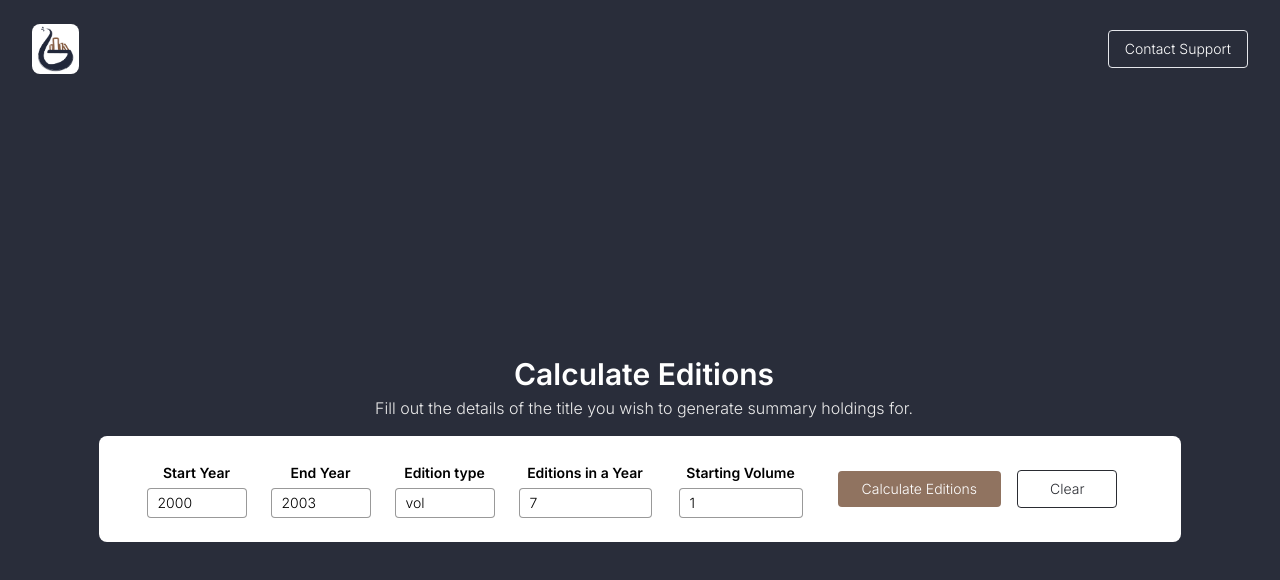
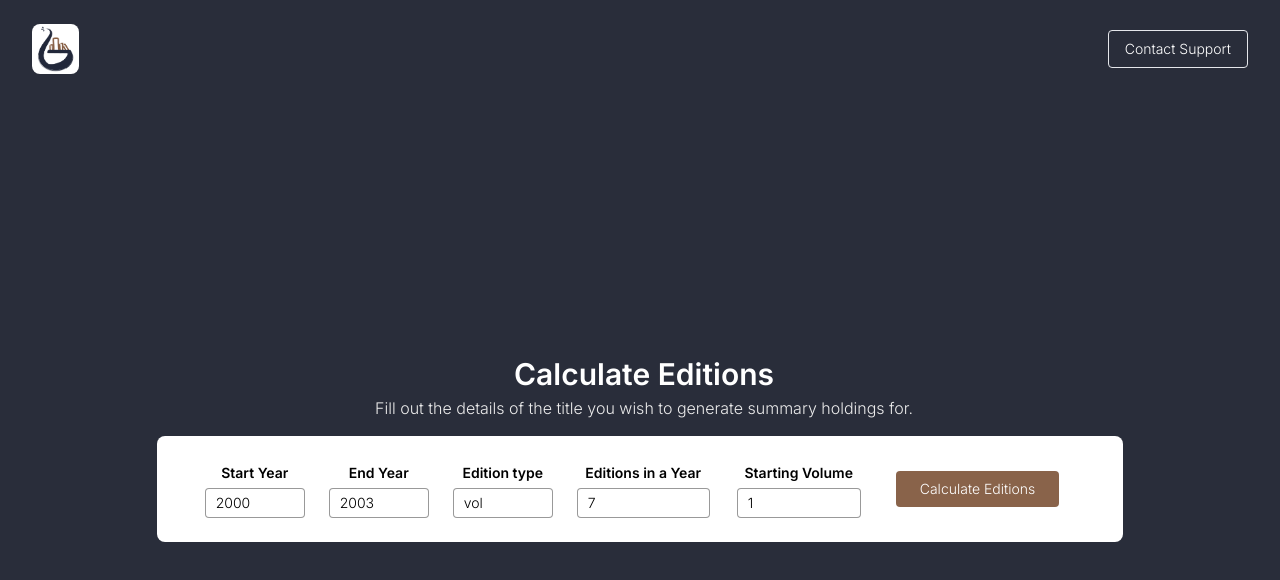
Before and after one commit to jjose14-Jacob-Jose/getSummaryHoldings, a Next.js app: page / in a window 1280 px wide. Shown: the top 580 px of the page. Built offline with nearby package versions, Linux system fonts and the light colour scheme.

Commit message:
SCG-112: Update button colors to match the prototype. Handled conditional display of Clear button.

```diff
--- a/src/components/UserInputs.jsx
+++ b/src/components/UserInputs.jsx
@@ -7,7 +7,7 @@ import { validateUserInputs } from "../../public/public";
  *
  * @author pdoddi
  */
-export default function UserInputs({setDisplayResults, setEditionRows}) {
+export default function UserInputs({setDisplayResults, setEditionRows, displayResults}) {
 
     function handleCalculateEditionsClick(e) {
         setEditionRows(null);
@@ -48,10 +48,12 @@ export default function UserInputs({setDisplayResults, setEditionRows}) {
                     </div>
                 </div>
 
-                <button onClick={handleCalculateEditionsClick} id="btnCreateTable" className="p-2 px-6 h-fit text-sm font-light bg-[#907360] text-white rounded hover:bg-[#89634A] hover:font-light items-center">Calculate Editions</button>
+                <button onClick={handleCalculateEditionsClick} id="btnCreateTable" className="p-2 px-6 h-fit text-sm font-light bg-[#89634A] text-white rounded hover:bg-[#83593D] hover:font-light items-center">Calculate Editions</button>
 
-                <button onClick={handleClear} id="btnClearAll" className="p-2 px-8 h-fit font-light text-[#2A2C32] text-sm hover:text-white border border-[#2A2C32] rounded hover:bg-[#2A2C32] hover:font-light items-center">Clear</button>
-
+                {
+                    displayResults &&
+                    <button onClick={handleClear} id="btnClearAll" className="p-2 px-8 h-fit font-light text-[#2A2C32] text-sm hover:text-white border border-[#2A2C32] rounded hover:bg-[#2A2C32] hover:font-light items-center">Clear</button>
+                }
                 <div className="cols-span-2">
                     <input type="hidden" id="arrayEditionDescription" name="arrayEditionDescription" />
                     <input type="hidden" id="arrayEditionNumber" name="arrayEditionNumber" />
```
